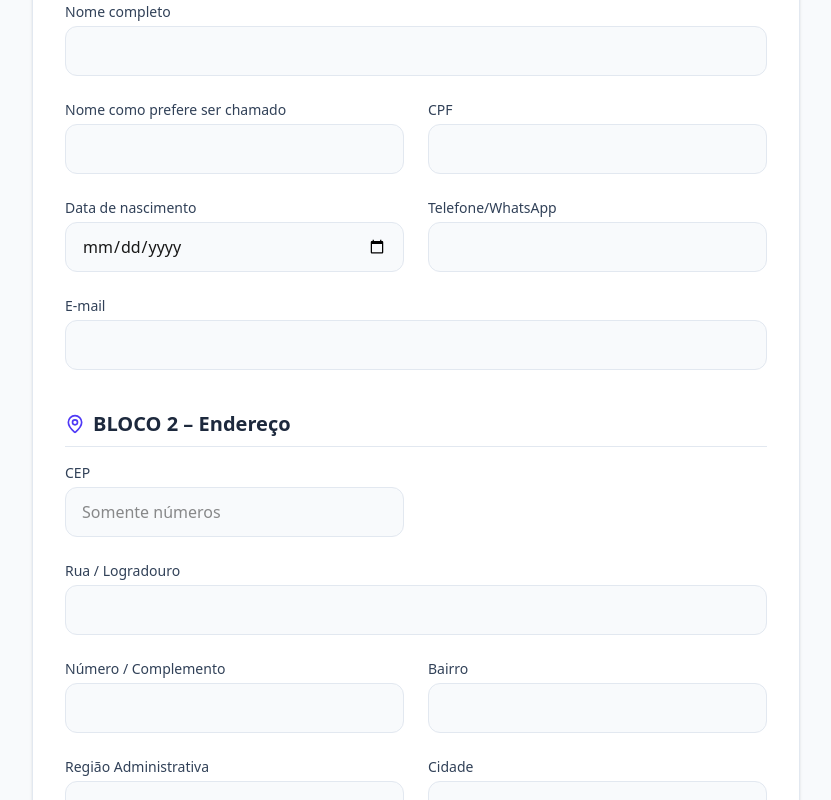
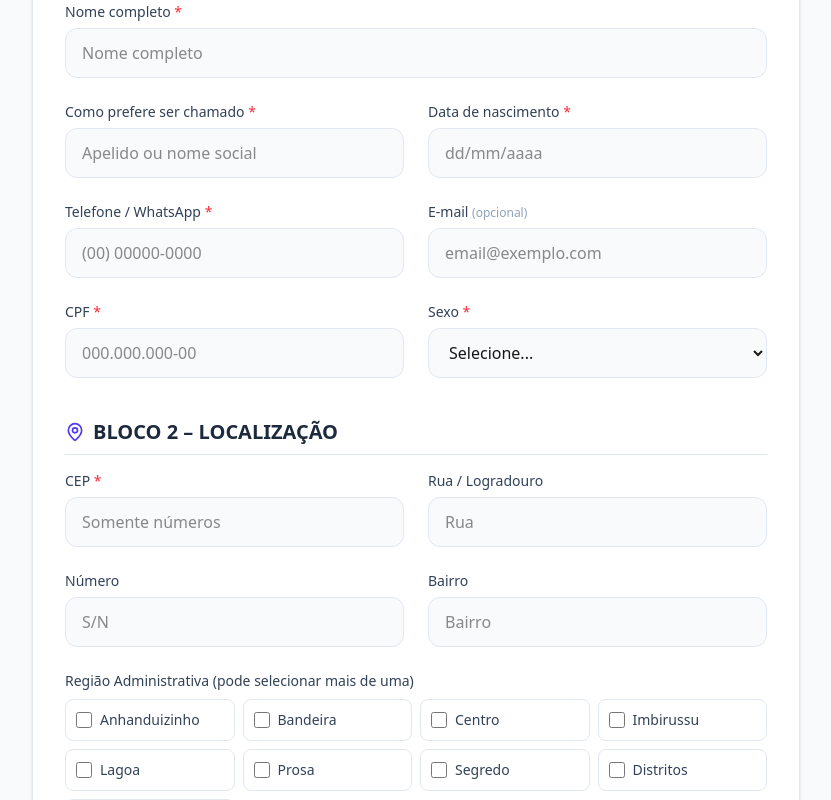
Before and after one commit to marianedsouza/GDL---MB, a React (Vite) app: page /cadastro in a window 1280 px wide. Shown: the part 280-1080 px from the top of the page, without its empty margins (224-1055 px from the left). Built offline with nearby package versions, Linux system fonts and the light colour scheme.

Commit message:
feat: add preferred name, birth date (dd/mm/yyyy), and inclusive sex field to both forms Bloco 1

```diff
--- a/src/pages/CadastroLideranca.tsx
+++ b/src/pages/CadastroLideranca.tsx
@@ -1,21 +1,24 @@
 import React, { useState, useEffect } from 'react';
 import { useSearchParams } from 'react-router-dom';
-import { User, Phone, Mail, MapPin, Briefcase, CheckCircle2, Brain, AlertCircle, Loader2, ExternalLink, Copy, Check } from 'lucide-react';
+import { User, Phone, Mail, MapPin, Briefcase, CheckCircle2, Brain, AlertCircle, Loader2, ExternalLink, Copy, Check, UserCheck } from 'lucide-react';
+
+const REGIOES = ['Anhanduizinho', 'Bandeira', 'Centro', 'Imbirussu', 'Lagoa', 'Prosa', 'Segredo', 'Distritos', 'Outro'];
 import ArchetypeForm from '../components/ArchetypeForm';
 
 export default function CadastroLideranca() {
   const [formData, setFormData] = useState({
     fullName: '',
     name: '',
-    cpf: '',
     birthDate: '',
     phone: '',
     email: '',
+    cpf: '',
+    sexo: '',
     cep: '',
     street: '',
     addressNumber: '',
     neighborhood: '',
-    administrativeRegion: '',
+    administrativeRegions: [] as string[],
     city: '',
     role: '',
     directLeader: '',
@@ -54,8 +57,8 @@ export default function CadastroLideranca() {
 
 
   const handleCepChange = async (e: React.ChangeEvent<HTMLInputElement>) => {
-    const val = e.target.value.replace(/D/g, '');
-    setFormData({ ...formData, cep: val });
+    const val = e.target.value.replace(/\D/g, '');
+    setFormData(prev => ({ ...prev, cep: val }));
 
     if (val.length === 8) {
       setLoadingCep(true);
@@ -66,16 +69,19 @@ export default function CadastroLideranca() {
 
         if (data.erro) {
           setCepError('CEP não encontrado.');
+        } else if (data.uf !== 'MS') {
+          setCepError('Apenas endereços do Mato Grosso do Sul (MS) são aceitos.');
         } else {
           setFormData(prev => ({
             ...prev,
             street: data.logradouro || '',
             neighborhood: data.bairro || '',
             city: data.localidade || '',
+            administrativeRegions: [],
             cep: val
           }));
         }
-      } catch (err) {
+      } catch {
         setCepError('Erro ao buscar o CEP.');
       } finally {
         setLoadingCep(false);
@@ -84,6 +90,17 @@ export default function CadastroLideranca() {
       setCepError('');
     }
   };
+
+  const getRegioesPorCidade = (cidade: string): string[] => {
+    const c = cidade.toLowerCase().trim();
+    if (c === 'campo grande') {
+      return ['Anhanduizinho', 'Bandeira', 'Centro', 'Imbirussu', 'Lagoa', 'Prosa', 'Segredo', 'Outro'];
+    }
+    return ['Distritos', 'Outro'];
+  };
+
+  const toggleArrayItem = (arr: string[], item: string) =>
+    arr.includes(item) ? arr.filter((i) => i !== item) : [...arr, item];
 
   useEffect(() => {
     if (urlLeaderId) {
@@ -115,20 +132,19 @@ export default function CadastroLideranca() {
   };
 
   const handleChange = (e: React.ChangeEvent<HTMLInputElement | HTMLSelectElement | HTMLTextAreaElement>) => {
-    const { name, value, type } = e.target as HTMLInputElement;
+    const { name: fieldName, value, type } = e.target as HTMLInputElement;
     if (type === 'checkbox') {
       const checked = (e.target as HTMLInputElement).checked;
-      if (name === 'commitmentAgreed') {
-        setFormData({ ...formData, [name]: checked });
+      if (fieldName === 'commitmentAgreed') {
+        setFormData({ ...formData, [fieldName]: checked });
       } else {
-        // Handle skills checkboxes
         const newSkills = checked
           ? [...formData.skills, value]
           : formData.skills.filter(s => s !== value);
         setFormData({ ...formData, skills: newSkills });
       }
     } else {
-      setFormData({ ...formData, [name]: value });
+      setFormData({ ...formData, [fieldName]: value });
     }
   };
 
@@ -168,7 +184,7 @@ export default function CadastroLideranca() {
 
   if (showArchetype) {
     const lid = completionState ? completionState.leaderId : submittedLeaderId;
-    const lname = completionState ? completionState.leaderName : formData.name;
+    const lname = completionState ? completionState.leaderName : formData.fullName;
     return <ArchetypeForm leaderId={lid} leaderName={lname} />;
   }
 
@@ -245,7 +261,7 @@ export default function CadastroLideranca() {
           </div>
           <h2 className="text-2xl font-semibold text-slate-800 mb-2">Cadastro Realizado!</h2>
           <p className="text-slate-600 mb-2">
-            Obrigado por se juntar à Equipe MB, <strong>{formData.name}</strong>.
+            Obrigado por se juntar à Equipe MB, <strong>{formData.fullName}</strong>.
           </p>
           <p className="text-slate-500 text-sm mb-6">
             Agora você pode fazer o Mapeamento Arquetípico para descobrir seu perfil.
@@ -315,70 +331,114 @@ export default function CadastroLideranca() {
             </div>
           )}
 
-          {/* BLOCO 1 - Dados Pessoais */}
+          {/* BLOCO 1 – DADOS PESSOAIS */}
           <section>
             <h2 className="text-xl font-semibold text-slate-800 mb-4 pb-2 border-b border-slate-200 flex items-center gap-2">
-              <User className="h-5 w-5 text-indigo-600" /> BLOCO 1 – Dados Pessoais
+              <User className="h-5 w-5 text-indigo-600" /> BLOCO 1 – DADOS PESSOAIS
             </h2>
             <div className="grid grid-cols-1 md:grid-cols-2 gap-6">
               <div className="md:col-span-2">
-                <label className="block text-sm font-medium text-slate-700 mb-1">Nome completo</label>
-                <input required type="text" name="fullName" value={formData.fullName} onChange={handleChange} className="w-full px-4 py-3 bg-slate-50 border border-slate-200 rounded-xl focus:bg-white focus:ring-2 focus:ring-indigo-600 outline-none" />
+                <label className="block text-sm font-medium text-slate-700 mb-1.5">
+                  Nome completo <span className="text-red-500">*</span>
+                </label>
+                <input required type="text" name="fullName" value={formData.fullName} onChange={handleChange} className="w-full px-4 py-3 bg-slate-50 border border-slate-200 rounded-xl focus:bg-white focus:ring-2 focus:ring-indigo-600 outline-none" placeholder="Nome completo" />
               </div>
               <div>
-                <label className="block text-sm font-medium text-slate-700 mb-1">Nome como prefere ser chamado</label>
-                <input required type="text" name="name" value={formData.name} onChange={handleChange} className="w-full px-4 py-3 bg-slate-50 border border-slate-200 rounded-xl focus:bg-white focus:ring-2 focus:ring-indigo-600 outline-none" />
+                <label className="block text-sm font-medium text-slate-700 mb-1.5">
+                  Como prefere ser chamado <span className="text-red-500">*</span>
+                </label>
+                <input required type="text" name="name" value={formData.name} onChange={handleChange} className="w-full px-4 py-3 bg-slate-50 border border-slate-200 rounded-xl focus:bg-white focus:ring-2 focus:ring-indigo-600 outline-none" placeholder="Apelido ou nome social" />
               </div>
               <div>
-                <label className="block text-sm font-medium text-slate-700 mb-1">CPF</label>
-                <input required type="text" name="cpf" value={formData.cpf} onChange={handleChange} className="w-full px-4 py-3 bg-slate-50 border border-slate-200 rounded-xl focus:bg-white focus:ring-2 focus:ring-indigo-600 outline-none" />
+                <label className="block text-sm font-medium text-slate-700 mb-1.5">
+                  Data de nascimento <span className="text-red-500">*</span>
+                </label>
+                <input required type="text" name="birthDate" value={formData.birthDate} onChange={(e) => {
+                  const val = e.target.value.replace(/\D/g, '').slice(0, 8);
+                  let formatted = val;
+                  if (val.length > 2) formatted = val.slice(0, 2) + '/' + val.slice(2);
+                  if (val.length > 4) formatted = formatted.slice(0, 5) + '/' + formatted.slice(5);
+                  setFormData(prev => ({ ...prev, birthDate: formatted }));
+                }} className="w-full px-4 py-3 bg-slate-50 border border-slate-200 rounded-xl focus:bg-white focus:ring-2 focus:ring-indigo-600 outline-none" placeholder="dd/mm/aaaa" />
               </div>
               <div>
-                <label className="block text-sm font-medium text-slate-700 mb-1">Data de nascimento</label>
-                <input required type="date" name="birthDate" value={formData.birthDate} onChange={handleChange} className="w-full px-4 py-3 bg-slate-50 border border-slate-200 rounded-xl focus:bg-white focus:ring-2 focus:ring-indigo-600 outline-none" />
+                <label className="block text-sm font-medium text-slate-700 mb-1.5">
+                  Telefone / WhatsApp <span className="text-red-500">*</span>
+                </label>
+                <input required type="tel" name="phone" value={formData.phone} onChange={handleChange} className="w-full px-4 py-3 bg-slate-50 border border-slate-200 rounded-xl focus:bg-white focus:ring-2 focus:ring-indigo-600 outline-none" placeholder="(00) 00000-0000" />
               </div>
               <div>
-                <label className="block text-sm font-medium text-slate-700 mb-1">Telefone/WhatsApp</label>
-                <input required type="tel" name="phone" value={formData.phone} onChange={handleChange} className="w-full px-4 py-3 bg-slate-50 border border-slate-200 rounded-xl focus:bg-white focus:ring-2 focus:ring-indigo-600 outline-none" />
+                <label className="block text-sm font-medium text-slate-700 mb-1.5">E-mail <span className="text-slate-400 text-xs">(opcional)</span></label>
+                <input type="email" name="email" value={formData.email} onChange={handleChange} className="w-full px-4 py-3 bg-slate-50 border border-slate-200 rounded-xl focus:bg-white focus:ring-2 focus:ring-indigo-600 outline-none" placeholder="email@exemplo.com" />
               </div>
-              <div className="md:col-span-2">
-                <label className="block text-sm font-medium text-slate-700 mb-1">E-mail</label>
-                <input type="email" name="email" value={formData.email} onChange={handleChange} className="w-full px-4 py-3 bg-slate-50 border border-slate-200 rounded-xl focus:bg-white focus:ring-2 focus:ring-indigo-600 outline-none" />
+              <div>
+                <label className="block text-sm font-medium text-slate-700 mb-1.5">
+                  CPF <span className="text-red-500">*</span>
+                </label>
+                <input required type="text" name="cpf" value={formData.cpf} onChange={(e) => setFormData({ ...formData, cpf: e.target.value.replace(/\D/g, '').slice(0, 11) })} className="w-full px-4 py-3 bg-slate-50 border border-slate-200 rounded-xl focus:bg-white focus:ring-2 focus:ring-indigo-600 outline-none" placeholder="000.000.000-00" />
+              </div>
+              <div>
+                <label className="block text-sm font-medium text-slate-700 mb-1.5">
+                  Sexo <span className="text-red-500">*</span>
+                </label>
+                <select required name="sexo" value={formData.sexo} onChange={handleChange} className="w-full px-4 py-3 bg-slate-50 border border-slate-200 rounded-xl focus:bg-white focus:ring-2 focus:ring-indigo-600 outline-none">
+                  <option value="">Selecione...</option>
+                  <option value="Feminino">Feminino</option>
+                  <option value="Masculino">Masculino</option>
+                  <option value="Nao-binario">Não-binário</option>
+                  <option value="Travesti_Mulher_Trans">Travesti / Mulher Trans</option>
+                  <option value="Homem_Trans">Homem Trans</option>
+                  <option value="Genero_Fluido">Gênero Fluido</option>
+                  <option value="Outro">Outro</option>
+                  <option value="Prefiro_nao_informar">Prefiro não informar</option>
+                </select>
               </div>
             </div>
           </section>
 
-          {/* BLOCO 2 – Endereço */}
+          {/* BLOCO 2 – LOCALIZAÇÃO */}
           <section>
             <h2 className="text-xl font-semibold text-slate-800 mb-4 pb-2 border-b border-slate-200 flex items-center gap-2">
-              <MapPin className="h-5 w-5 text-indigo-600" /> BLOCO 2 – Endereço
+              <MapPin className="h-5 w-5 text-indigo-600" /> BLOCO 2 – LOCALIZAÇÃO
             </h2>
             <div className="grid grid-cols-1 md:grid-cols-2 gap-6">
               <div>
-                <label className="block text-sm font-medium text-slate-700 mb-1">CEP</label>
-                <input required type="text" name="cep" value={formData.cep} onChange={handleCepChange} maxLength={8} placeholder="Somente números" className="w-full px-4 py-3 bg-slate-50 border border-slate-200 rounded-xl focus:bg-white focus:ring-2 focus:ring-indigo-600 outline-none" />
-                {loadingCep && <span className="text-xs text-indigo-600 mt-1">Buscando CEP...</span>}
-                {cepError && <span className="text-xs text-red-600 mt-1">{cepError}</span>}
+                <label className="block text-sm font-medium text-slate-700 mb-1.5">CEP <span className="text-red-500">*</span></label>
+                <input type="text" name="cep" value={formData.cep} onChange={handleCepChange} maxLength={8} placeholder="Somente números" className={`w-full px-4 py-3 bg-slate-50 border ${cepError ? 'border-red-300' : 'border-slate-200'} rounded-xl focus:bg-white focus:ring-2 focus:ring-indigo-600 outline-none`} />
+                {loadingCep && <p className="text-xs text-indigo-600 mt-1">Buscando CEP...</p>}
+                {cepError && <p className="text-xs text-red-600 mt-1">{cepError}</p>}
+              </div>
+              <div className="md:col-span-1">
+                <label className="block text-sm font-medium text-slate-700 mb-1.5">Rua / Logradouro</label>
+                <input type="text" name="street" value={formData.street} onChange={handleChange} className="w-full px-4 py-3 bg-slate-50 border border-slate-200 rounded-xl focus:bg-white focus:ring-2 focus:ring-indigo-600 outline-none" placeholder="Rua" />
+              </div>
+              <div>
+                <label className="block text-sm font-medium text-slate-700 mb-1.5">Número</label>
+                <input type="text" name="addressNumber" value={formData.addressNumber} onChange={handleChange} className="w-full px-4 py-3 bg-slate-50 border border-slate-200 rounded-xl focus:bg-white focus:ring-2 focus:ring-indigo-600 outline-none" placeholder="S/N" />
+              </div>
+              <div>
+                <label className="block text-sm font-medium text-slate-700 mb-1.5">Bairro</label>
+                <input type="text" name="neighborhood" value={formData.neighborhood} onChange={handleChange} className="w-full px-4 py-3 bg-slate-50 border border-slate-200 rounded-xl focus:bg-white focus:ring-2 focus:ring-indigo-600 outline-none" placeholder="Bairro" />
               </div>
               <div className="md:col-span-2">
-                <label className="block text-sm font-medium text-slate-700 mb-1">Rua / Logradouro</label>
-                <input required type="text" name="street" value={formData.street} onChange={handleChange} className="w-full px-4 py-3 bg-slate-50 border border-slate-200 rounded-xl focus:bg-white focus:ring-2 focus:ring-indigo-600 outline-none" />
+                <label className="block text-sm font-medium text-slate-700 mb-2">Região Administrativa (pode selecionar mais de uma)</label>
+                <div className="grid grid-cols-2 md:grid-cols-4 gap-2">
+                  {(formData.city ? getRegioesPorCidade(formData.city) : REGIOES).map((r) => (
+                    <label key={r} className={`flex items-center gap-2 p-2.5 border rounded-lg cursor-pointer transition-colors ${formData.administrativeRegions.includes(r) ? 'border-indigo-400 bg-indigo-50' : 'border-slate-200 hover:bg-slate-50'}`}>
+                      <input
+                        type="checkbox"
+                        checked={formData.administrativeRegions.includes(r)}
+                        onChange={() => setFormData(prev => ({ ...prev, administrativeRegions: toggleArrayItem(prev.administrativeRegions, r) }))}
+                        className="w-4 h-4 text-indigo-600 rounded border-slate-300 focus:ring-indigo-600"
+                      />
+                      <span className="text-sm font-medium text-slate-700">{r}</span>
+                    </label>
+                  ))}
+                </div>
               </div>
               <div>
-                <label className="block text-sm font-medium text-slate-700 mb-1">Número / Complemento</label>
-                <input type="text" name="addressNumber" value={formData.addressNumber} onChange={handleChange} className="w-full px-4 py-3 bg-slate-50 border border-slate-200 rounded-xl focus:bg-white focus:ring-2 focus:ring-indigo-600 outline-none" />
-              </div>
-              <div>
-                <label className="block text-sm font-medium text-slate-700 mb-1">Bairro</label>
-                <input required type="text" name="neighborhood" value={formData.neighborhood} onChange={handleChange} className="w-full px-4 py-3 bg-slate-50 border border-slate-200 rounded-xl focus:bg-white focus:ring-2 focus:ring-indigo-600 outline-none" />
-              </div>
-              <div>
-                <label className="block text-sm font-medium text-slate-700 mb-1">Região Administrativa</label>
-                <input type="text" name="administrativeRegion" value={formData.administrativeRegion} onChange={handleChange} className="w-full px-4 py-3 bg-slate-50 border border-slate-200 rounded-xl focus:bg-white focus:ring-2 focus:ring-indigo-600 outline-none" />
-              </div>
-              <div>
-                <label className="block text-sm font-medium text-slate-700 mb-1">Cidade</label>
-                <input required type="text" name="city" value={formData.city} onChange={handleChange} className="w-full px-4 py-3 bg-slate-50 border border-slate-200 rounded-xl focus:bg-white focus:ring-2 focus:ring-indigo-600 outline-none" />
+                <label className="block text-sm font-medium text-slate-700 mb-1.5">Cidade</label>
+                <input type="text" name="city" value={formData.city} onChange={handleChange} className="w-full px-4 py-3 bg-slate-50 border border-slate-200 rounded-xl focus:bg-white focus:ring-2 focus:ring-indigo-600 outline-none" placeholder="Cidade" />
               </div>
             </div>
           </section>
--- a/src/pages/PublicForm.tsx
+++ b/src/pages/PublicForm.tsx
@@ -15,6 +15,9 @@ export default function PublicForm() {
   const [loading, setLoading] = useState(true);
 
   const [name, setName] = useState('');
+  const [preferredName, setPreferredName] = useState('');
+  const [birthDate, setBirthDate] = useState('');
+  const [sexo, setSexo] = useState('');
   const [phone, setPhone] = useState('');
   const [email, setEmail] = useState('');
   const [cpf, setCpf] = useState('');
@@ -238,6 +241,24 @@ export default function PublicForm() {
               </div>
               <div>
                 <label className="block text-sm font-medium text-slate-700 mb-1.5">
+                  Como prefere ser chamado <span className="text-red-500">*</span>
+                </label>
+                <input required type="text" value={preferredName} onChange={(e) => setPreferredName(e.target.value)} className="w-full px-4 py-3 bg-slate-50 border border-slate-200 rounded-xl focus:bg-white focus:ring-2 focus:ring-indigo-600 outline-none" placeholder="Apelido ou nome social" />
+              </div>
+              <div>
+                <label className="block text-sm font-medium text-slate-700 mb-1.5">
+                  Data de nascimento <span className="text-red-500">*</span>
+                </label>
+                <input required type="text" value={birthDate} onChange={(e) => {
+                  const val = e.target.value.replace(/\D/g, '').slice(0, 8);
+                  let formatted = val;
+                  if (val.length > 2) formatted = val.slice(0, 2) + '/' + val.slice(2);
+                  if (val.length > 4) formatted = formatted.slice(0, 5) + '/' + formatted.slice(5);
+                  setBirthDate(formatted);
+                }} className="w-full px-4 py-3 bg-slate-50 border border-slate-200 rounded-xl focus:bg-white focus:ring-2 focus:ring-indigo-600 outline-none" placeholder="dd/mm/aaaa" />
+              </div>
+              <div>
+                <label className="block text-sm font-medium text-slate-700 mb-1.5">
                   Telefone / WhatsApp <span className="text-red-500">*</span>
                 </label>
                 <input required type="tel" value={phone} onChange={(e) => setPhone(e.target.value)} className="w-full px-4 py-3 bg-slate-50 border border-slate-200 rounded-xl focus:bg-white focus:ring-2 focus:ring-indigo-600 outline-none" placeholder="(00) 00000-0000" />
@@ -251,6 +272,22 @@ export default function PublicForm() {
                   CPF <span className="text-red-500">*</span>
                 </label>
                 <input required type="text" value={cpf} onChange={(e) => setCpf(e.target.value.replace(/\D/g, '').slice(0, 11))} className="w-full px-4 py-3 bg-slate-50 border border-slate-200 rounded-xl focus:bg-white focus:ring-2 focus:ring-indigo-600 outline-none" placeholder="000.000.000-00" />
+              </div>
+              <div>
+                <label className="block text-sm font-medium text-slate-700 mb-1.5">
+                  Sexo <span className="text-red-500">*</span>
+                </label>
+                <select required value={sexo} onChange={(e) => setSexo(e.target.value)} className="w-full px-4 py-3 bg-slate-50 border border-slate-200 rounded-xl focus:bg-white focus:ring-2 focus:ring-indigo-600 outline-none">
+                  <option value="">Selecione...</option>
+                  <option value="Feminino">Feminino</option>
+                  <option value="Masculino">Masculino</option>
+                  <option value="Nao-binario">Não-binário</option>
+                  <option value="Travesti_Mulher_Trans">Travesti / Mulher Trans</option>
+                  <option value="Homem_Trans">Homem Trans</option>
+                  <option value="Genero_Fluido">Gênero Fluido</option>
+                  <option value="Outro">Outro</option>
+                  <option value="Prefiro_nao_informar">Prefiro não informar</option>
+                </select>
               </div>
             </div>
           </section>
```
